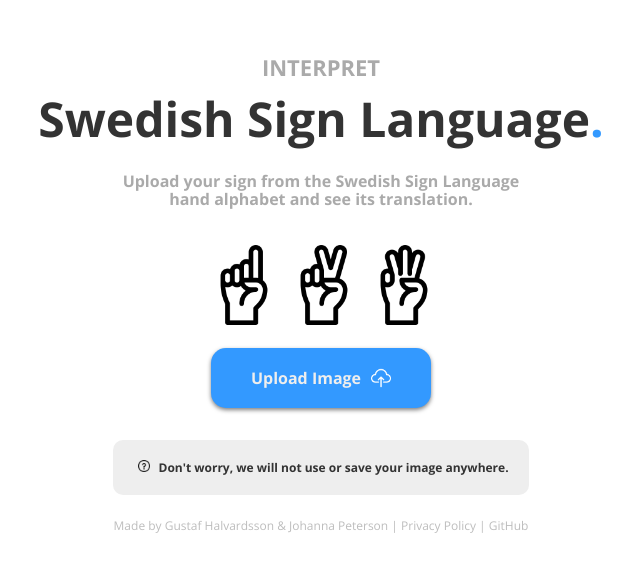
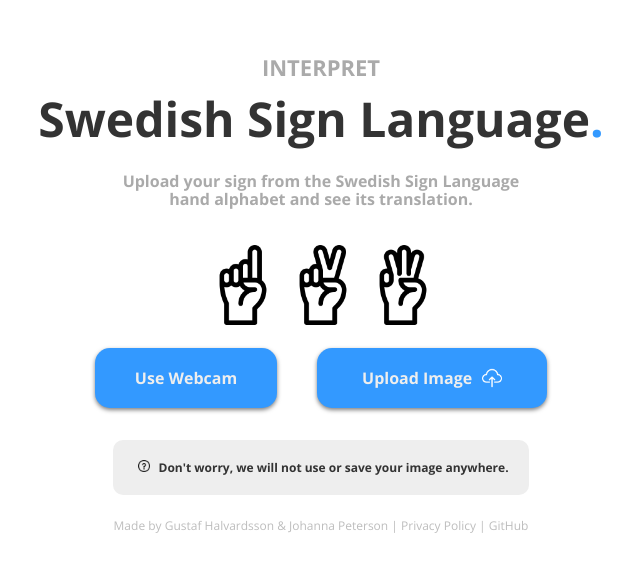
Before and after one commit to gustafvh/SignInterpreterSSL, a React (Create React App) app: page / in a window 1280 px wide. Shown: the part 110-682 px from the top of the page, without its empty margins (319-959 px from the left). Built offline with nearby package versions, Linux system fonts and the light colour scheme; no server answers.

Commit message:
webcam screen added

```diff
--- a/package.json
+++ b/package.json
@@ -18,7 +18,8 @@
     "normalize.css": "^8.0.1",
     "react": "^16.13.1",
     "react-dom": "^16.13.1",
-    "react-scripts": "3.4.1"
+    "react-scripts": "3.4.1",
+    "react-webcam": "^5.0.1"
   },
   "scripts": {
     "start": "react-scripts start",
--- a/src/App.js
+++ b/src/App.js
@@ -7,6 +7,8 @@ import "normalize.css/normalize.css"; //NP, Resettar alla browsers default greje
 import 'dotenv';
 import React, { Component } from 'react'
 import firebase from "./firebase";
+import Webcam from "react-webcam";
+
 
 
 
@@ -17,14 +19,57 @@ export default class App extends Component {
     this.state = {
       currentStep: 1,
       gettingAPIResponse: false,
+        webcamCapture: null,
+        webcamSelected: false
     };
   };
 
-  changeCurrentStep = (stepToChangeTo) => {
+  startWebcam = () => {
     this.setState({
-      currentStep: stepToChangeTo
+        webcamSelected: true
     })
   }
+
+  takeSnaphotFromWebcam = () => {
+        let screenshot = this.refs.webcamRef.getScreenshot();
+        this.setState({webcamCapture: screenshot});
+    }
+
+
+    usePhoto = () => {
+        this.setState({
+
+        })
+
+   }
+
+  renderWebcamCapture = () => {
+        return (
+
+            <div className="webcam-frame-container">
+                <p className="header__big-title">Webcam</p>
+                {this.state.webcamCapture ?
+                    <div>
+                    <img src={this.state.webcamCapture}/>
+                    </div>
+                    :
+                <Webcam
+                    audio={false}
+                    height={500}
+                    ref={'webcamRef'}
+                    screenshotFormat="image/jpg"
+                    width={800}
+                />}
+                <div className="buttons-container">
+                <button className="upload-file__button" onClick={()=> this.setState({webcamCapture: null})}>Retake Photo</button>
+                <button className="upload-file__button" onClick={this.takeSnaphotFromWebcam}>Capture Photo</button>
+                <button className="upload-file__button" onClick={this.usePhoto}>Use this Photo</button>
+                </div>
+            </div>
+        );
+    };
+
+
 
 
 
@@ -32,9 +77,14 @@ export default class App extends Component {
     return (
         <div>
           <div className="app__container">
-            <Header/>
-            <BodyContainer changeCurrentStep={this.changeCurrentStep}/>
-            <Footer changeCurrentStep={this.changeCurrentStep} currentStep={this.state.currentStep} />
+
+            {this.state.webcamSelected ?
+            this.renderWebcamCapture()
+                : ( <div>
+                <Header/>
+            <BodyContainer webcamCapture={this.state.webcamCapture} startWebcam={this.startWebcam}/>
+                </div>)}
+                  <Footer currentStep={this.state.currentStep} />
           </div>
         </div>
     );
--- a/src/App.scss
+++ b/src/App.scss
@@ -17,3 +17,10 @@ html {
     height: 100vh;
     width: 100vw;
 }
+
+.webcam-frame-container {
+    display: flex;
+    flex-direction: column;
+    justify-content: center;
+    align-items: center;
+}
--- a/src/components/BodyContainer/BodyContainer.js
+++ b/src/components/BodyContainer/BodyContainer.js
@@ -44,7 +44,7 @@ export default class BodyContainer extends Component {
         loading: true
       });
       const data = new FormData()
-      data.append('image', this.state.imageFile)
+      data.append('image', this.props.webcamCapture ? this.props.webcamCapture : this.state.imageFile)
       axios.post("https://sign-interpreter.com/predict", data, {}).then(response => {
         let predictions = this.filterPredictions(response.data.predictions)
         this.setState({
@@ -54,7 +54,6 @@ export default class BodyContainer extends Component {
         });
         console.log("Response from API:" + response.data.predictions)
       }).then(this.setState({ loading: false }));
-      this.props.changeCurrentStep(2);
     }
     catch(error) {
       console.log(error)
@@ -66,7 +65,9 @@ export default class BodyContainer extends Component {
 
   renderUploadButtonBeforeUpload = () => {
     return (
-        <div>
+        <div className="buttons-container">
+          <button type="button" className="upload-file__button" onClick={this.props.startWebcam}>
+            Use Webcam </button>
           <label htmlFor="file-upload" className="upload-file__button">    {/* Is what is visible*/}
             Upload Image
             <img style={{marginLeft: "10px"}} height="20px" alt="upload icon" src={uploadIcon}/>
@@ -115,6 +116,7 @@ export default class BodyContainer extends Component {
             />
           </div>
         ) : (
+
           <div className="signs-button__container">
             <div className="signs-icons__container">
               <img className="sign-one" src={oneSign} alt="sign-one" style={{height: "80px", marginLeft: "5px"}}/>
--- a/src/components/BodyContainer/BodyContainer.scss
+++ b/src/components/BodyContainer/BodyContainer.scss
@@ -16,6 +16,11 @@ input[type="file"] {
     flex-direction: column;
 }
 
+.buttons-container {
+    display: flex;
+    flex-direction: row;
+}
+
 .upload__disclaimer {
     color: #333;
     font-size: 12px;
@@ -28,6 +33,7 @@ input[type="file"] {
 
 .upload-file__button {
     //height: 66px;
+    min-width: 150px;
     max-width: 300px;
     font-family: 'Open Sans', sans-serif;
     color: #eee;
```
Also changed, not shown: 1 other file (tests, documents, lock files or other folders).
